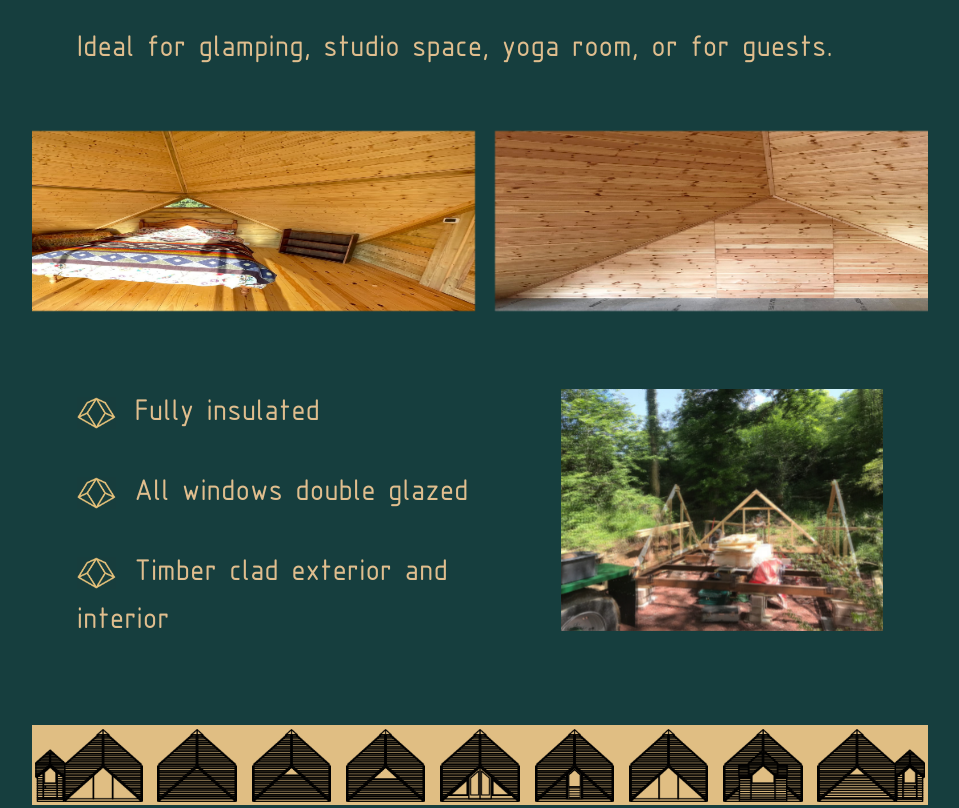
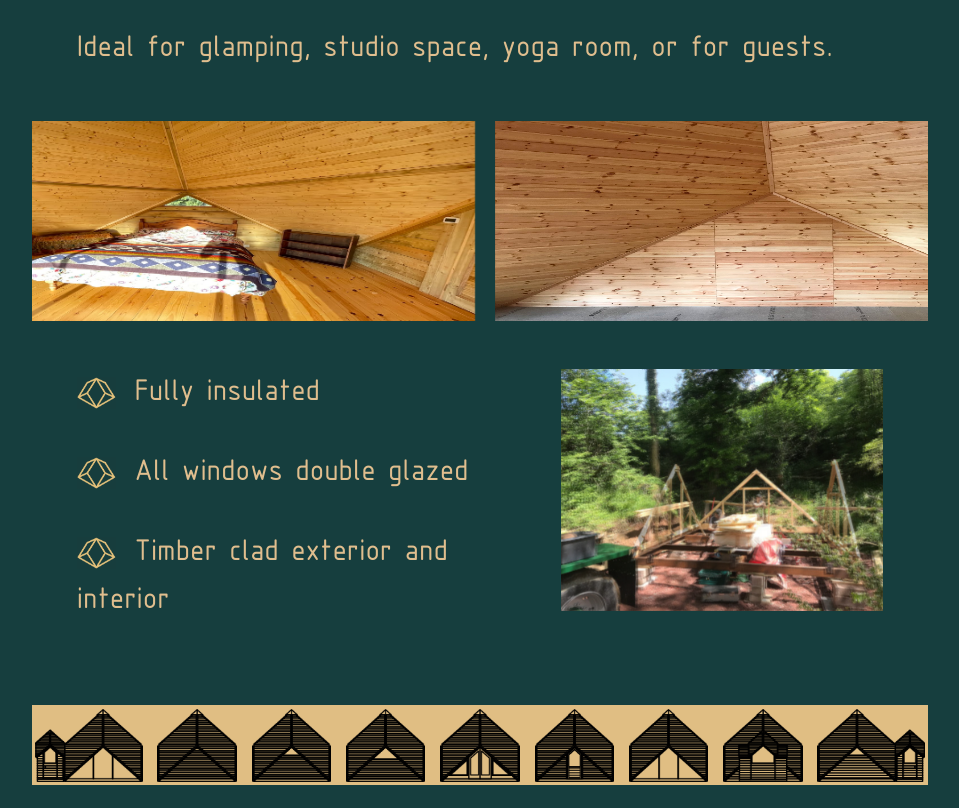
Before and after one commit to drystone/pyrapod, a plain HTML site: page index.html in a window 1280 px wide. Shown: the part 1720-2528 px from the top of the page, without its empty margins (160-1119 px from the left). Drawn offline with Linux system fonts and the light colour scheme.

Commit message:
repad slides

```diff
--- a/stylesheet.css
+++ b/stylesheet.css
@@ -284,13 +284,13 @@ main > .list-with-sidebar > ul > li:before {
 
 .slides {
     width: 100%;
-    height: 220px;
+    height: 200px;
     position: relative;
     overflow: hidden;
 }
 
 .slides img {
-    padding: 10px;
+    padding: 0 10px;
     position: absolute;
     top: 0;
     left: -600px;
```
